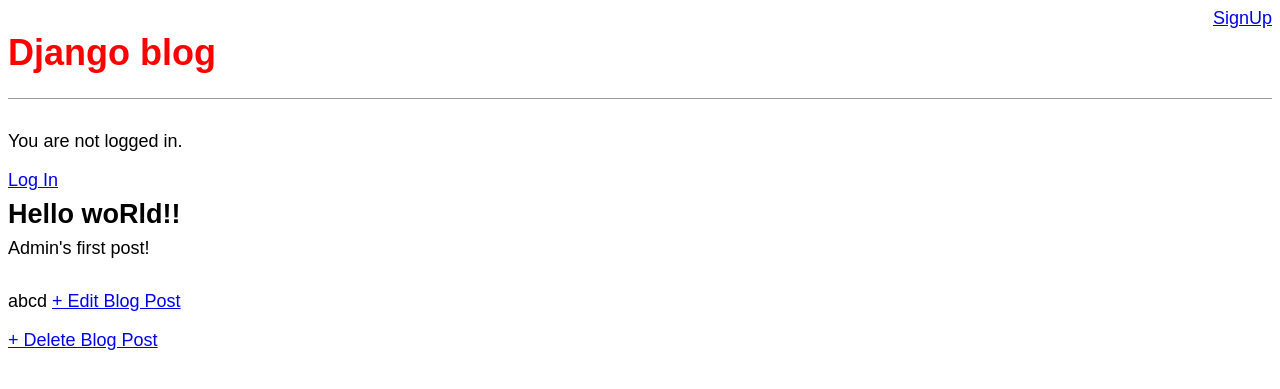
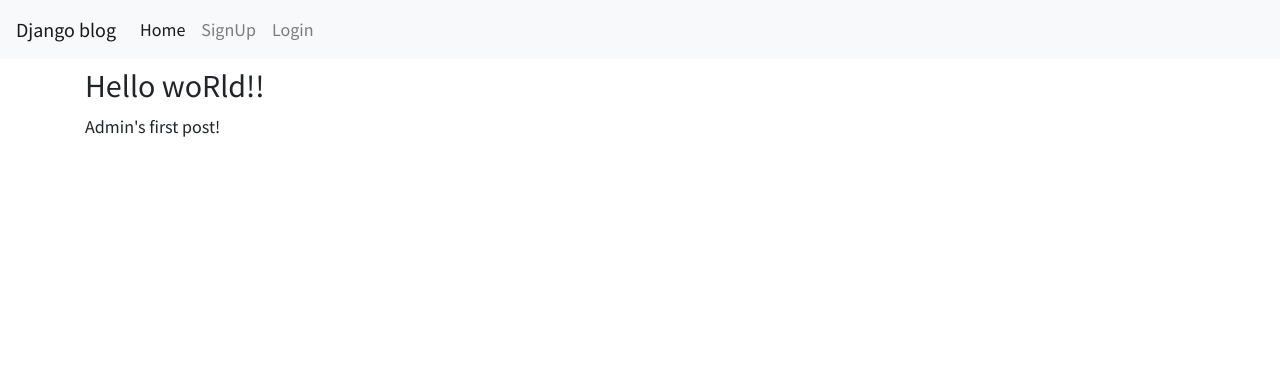
Before and after one commit to swapnana86/blog, a Django app: page /post/2/ in a window 1280 px wide. Shown: the top 389 px of the page. Run offline with Django 4.2, Linux system fonts and the light colour scheme; data comes from the database, SQL or seed files in the repository.

Commit message:
registration updated

```diff
--- a/config/settings.py
+++ b/config/settings.py
@@ -40,6 +40,8 @@
     'django.contrib.staticfiles',
     'blog',  # new
     'accounts',
+    'crispy_forms',
+    'crispy_bootstrap5',
 ]
 
 MIDDLEWARE = [
@@ -136,6 +138,9 @@
 LOGIN_REDIRECT_URL = 'home'
 LOGOUT_REDIRECT_URL = 'home'  # new
 
+CRISPY_TEMPLATE_PACK = 'bootstrap5'
+CRISPY_ALLOWED_TEMPLATE_PACKS = "bootstrap5"
+
 LOGGING = {
     'version': 1,
     'disable_existing_loggers': False,
--- a/templates/base.html
+++ b/templates/base.html
@@ -1,35 +1,45 @@
 {% load static %}
 <html>
 <head>
-<title>Django blog</title>
-<link href="https://fonts.googleapis.com/css?family=Source+Sans+Pro:400" rel="stylesh\
-eet">
+    <title></title>
+<link href="https://fonts.googleapis.com/css?family=Source+Sans+Pro:400" rel="stylesheet">
+<link rel="stylesheet" href="https://cdn.jsdelivr.net/npm/bootstrap@4.5.3/dist/css/bootstrap.min.css" integrity="sha384-TX8t27EcRE3e/ihU7zmQxVncDAy5uIKz4rEkgIXeMed4M0jlfIDPvg6uqKI2xXr2" crossorigin="anonymous">
+
 <link href="{% static 'css/base.css' %}" rel="stylesheet"s>
 </head>
+
 <body>
-<div>
-<header>
-<div class="nav-left">
-<h1><a href="{% url 'home' %}">Django blog</a></h1>
+    <nav class="navbar navbar-expand-lg navbar-light bg-light">
+        <a class="navbar-brand" href="#">Django blog</a>
+        <button class="navbar-toggler" type="button" data-toggle="collapse" data-target="#navbarNavAltMarkup" aria-controls="navbarNavAltMarkup" aria-expanded="false" aria-label="Toggle navigation">
+          <span class="navbar-toggler-icon"></span>
+        </button>
+        <div class="collapse navbar-collapse" id="navbarNavAltMarkup">
+          <div class="navbar-nav">
+            <a class="nav-item nav-link active" href="{% url 'home' %}">Home <span class="sr-only">(current)</span></a>
 
-</div>
-{% if user.is_authenticated %}
-    <div class="nav-right">
-        <a href="{% url 'post_new' %}">+ New Blog Post</a>
-{% else%}
-        <a href="{% url 'signup' %}">SignUp</a>
-    </div>
-{% endif %}
-</header>
-    {% if user.is_authenticated %}
-        <p>Hi {{ user.username }}!</p>
-        <p><a href="{% url 'logout' %}">Log out</a></p>
-    {% else %}
-        <p>You are not logged in.</p>
-        <a href="{% url 'login' %}">Log In</a>
-    {% endif %}
+            {% if user.is_authenticated %}
+
+                <a class="nav-item nav-link" href="{% url 'post_new' %}">+ New Blog Post</a>
+                <a class="nav-item nav-link" href="{% url 'logout' %}">Log Out</a>
+            {% else %}
+            <a class="nav-item nav-link" href="{% url 'signup' %}">SignUp</a>
+            <a class="nav-item nav-link" href="{% url 'login' %}">Login</a>
+
+
+            {%endif%}
+          </div>
+        </div>
+      </nav><main>
+    <div class="container">
     {% block content %}
     {% endblock content %}
-</div>
+    </div>
+</main>
+    <!-- Optional JavaScript -->
+    <!-- jQuery first, then Popper.js, then Bootstrap JS -->
+    <script src="https://code.jquery.com/jquery-3.5.1.slim.min.js" integrity="sha384-DfXdz2htPH0lsSSs5nCTpuj/zy4C+OGpamoFVy38MVBnE+IbbVYUew+OrCXaRkfj" crossorigin="anonymous"></script>
+    <script src="https://cdn.jsdelivr.net/npm/bootstrap@4.5.3/dist/js/bootstrap.bundle.min.js" integrity="sha384-ho+j7jyWK8fNQe+A12Hb8AhRq26LrZ/JpcUGGOn+Y7RsweNrtN/tE3MoK7ZeZDyx" crossorigin="anonymous"></script>
+
 </body>
 </html>
--- a/templates/post_detail.html
+++ b/templates/post_detail.html
@@ -5,7 +5,8 @@
     <h2>{{ post.title }}</h2>
     <p>{{ post.body }}</p>
 </div>
-abcd
+{% if user.is_authenticated %}
 <a href="{% url 'post_edit' post.pk %}">+ Edit Blog Post</a>
 <p><a href="{% url 'post_delete' post.pk %}">+ Delete Blog Post</a></p>
+{%endif%}
 {% endblock content %}
--- a/templates/registration/login.html
+++ b/templates/registration/login.html
@@ -5,6 +5,6 @@
     <form method="post">
         {% csrf_token %}
         {{ form.as_p }}
-        <button type="submit">Log In</button>
+        <button class="btn btn-success" type="submit">Log In</button>
     </form>
 {% endblock content %}
```
Also changed, not shown: templates/registration/signup.html (+8 -7 lines), 3 other files.
